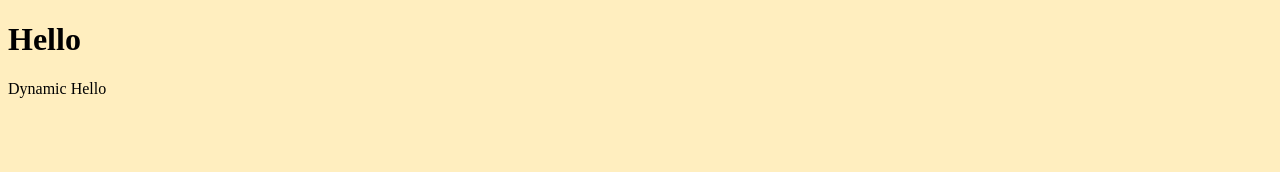
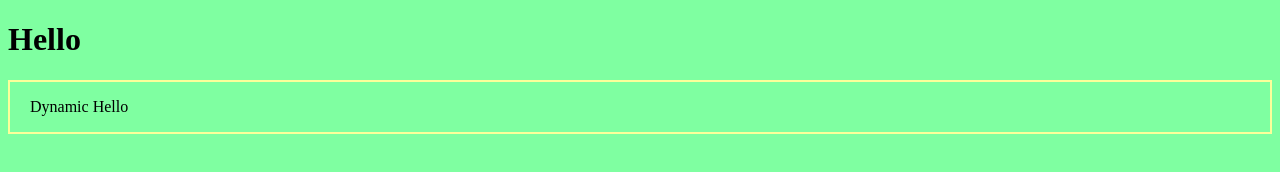
Before and after one commit to CyberSch3000/feature-init-project, a plain HTML site: page index.html in a window 1280 px wide. Drawn offline with Linux system fonts and the light colour scheme.

Commit message:
Другой фон

```diff
--- a/index.html
+++ b/index.html
@@ -8,6 +8,7 @@
 </head>
 <body>
     <h1>Hello</h1>
-    <p>Dynamic Hello</p>
+    <div><p>Dynamic Hello</p>
+    </div>
 </body>
 </html>
--- a/style.css
+++ b/style.css
@@ -1,11 +1,17 @@
 body {
-    background: #ffeebf
+    background: #7fffa1
+}
+
+div {
+    transition: margin-right, 1s;
+    border: 2px solid rgb(252, 255, 154);
+}
+
+div:hover {
+    margin-left: 400px;
+    background: #ffffff
 }
 
 p {
-    transition: margin-right, 1s
+    margin-left: 20px
 }
-
-p:hover {
-    margin-left: 400px
-}
```
